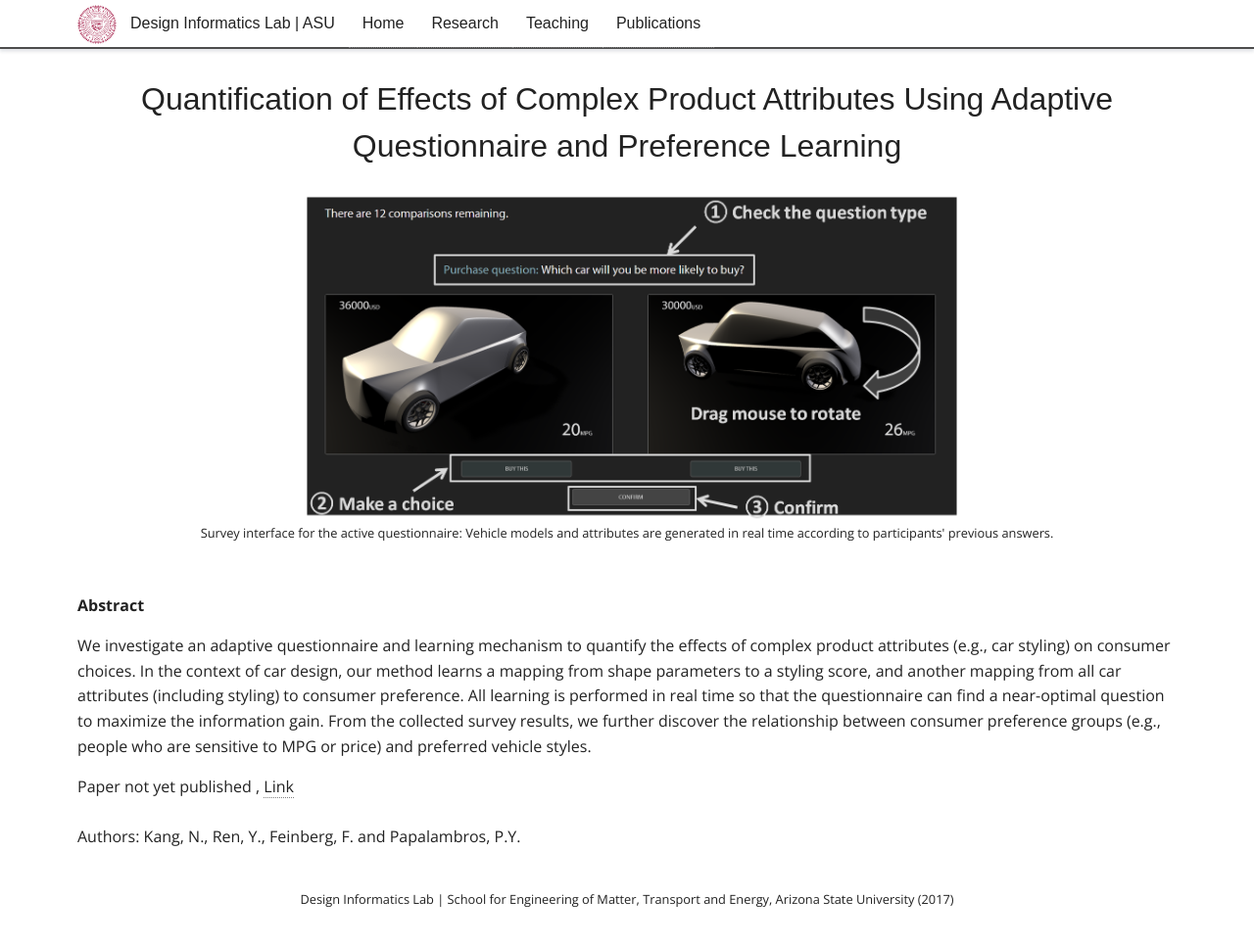
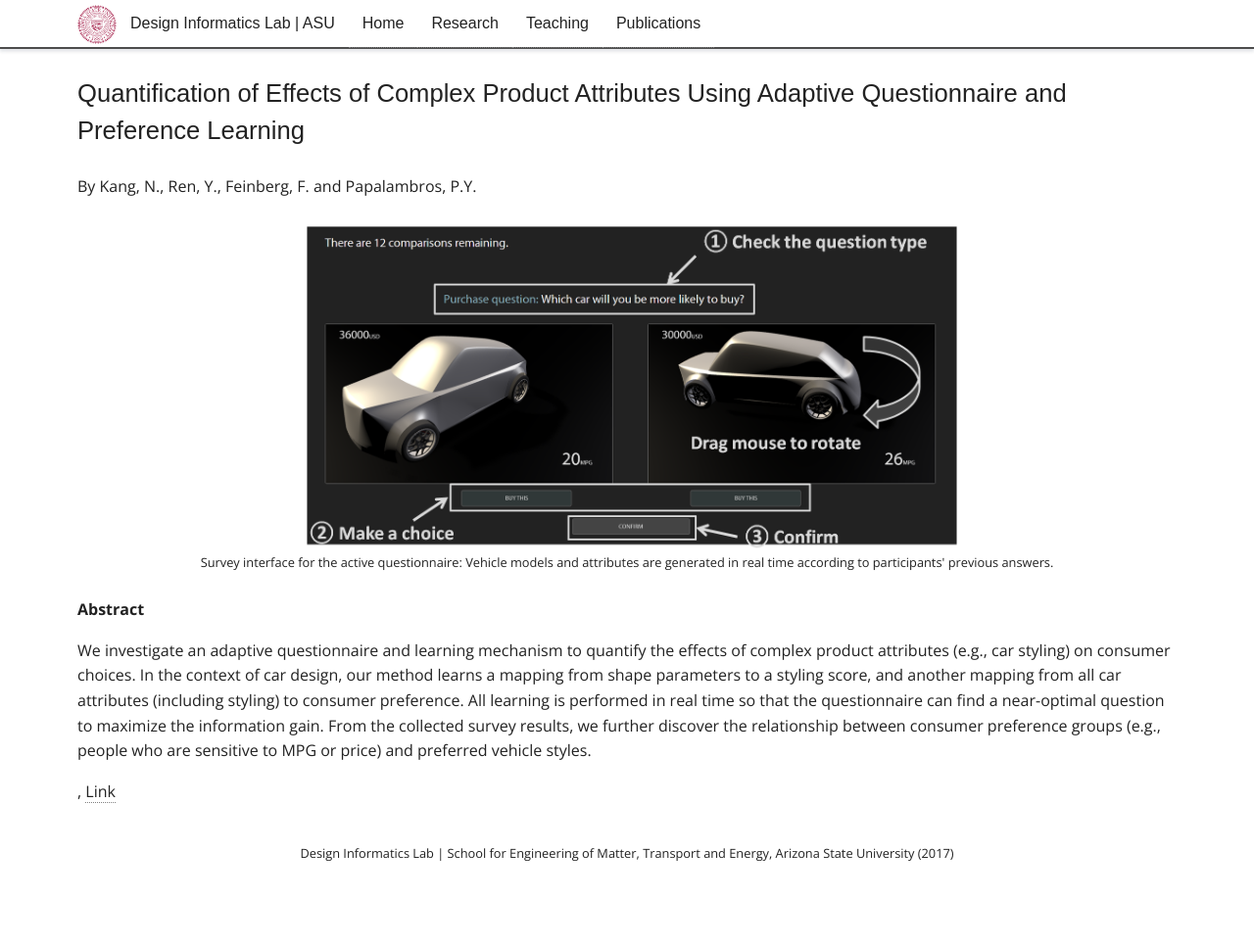
Before and after one commit to DesignInformaticsLab/DesignInformaticsLab.github.io, a Jekyll site: the page built from _posts/research/2016-5-29-carmax.markdown, in a window 1280 px wide and 969 px high. Shown: the top 966 px of the window at 98% size. Built offline with Jekyll 4.4.1, drawn with Linux system fonts in a browser that asks for light colours; some web fonts are replaced.

```diff
--- a/_layouts/project.html
+++ b/_layouts/project.html
@@ -3,18 +3,20 @@
 ---
 
 <div id="project">
-    <h2>{{ page.title }}</h2>
+    <h3>{{ page.title }}</h3>
+    By {{ page.author }}<br><br>
+
     {% if page.summaryimg %}
         <img src="{{ site.url }}/{{ page.summaryimg }}">
-        <div class=caption>{{ page.imgcaption }}</div><br><br>
+        <div class=caption>{{ page.imgcaption }}</div><br>
     {% endif %}
 
-    <b> Abstract </b>
-    <p>{{ page.abstract }}</p>
+    <b> Abstract </b><p>{{ page.abstract }}</p>
     {% if page.paper %}
-        <a href="{{ site.url }}/{{ page.paper }}">Paper</a>
-    {% else %}
-        Paper not yet published
+        <a href="{{ site.url }}/{{ page.paper }}">Most Recent Paper</a>
+    {% endif %}
+    {% if page.paper_remote %}
+        <a href="{{ page.paper_remote }}">Most Recent Paper</a>
     {% endif %}
 
     {% if page.link %}
@@ -27,9 +29,8 @@
 
     {% if page.video %}
     <br><br>
-    <h3> Video </h3>
-    {{ page.video }}
+    <b> Presentation </b><br>
+    <video controls><source src="{{ site.url }}/{{ page.video }}" type="video/mp4">Your browser does not support the video tag.
+    </video>
     {% endif %}
-
-    <br><br>Authors: {{ page.author }}
 </div>
--- a/_papers/references.bib
+++ b/_papers/references.bib
@@ -8,7 +8,7 @@
      web={http://designinformaticslab.github.io/project-crowdsourcing/2016/05/29/carmax.html}
  }
 
-@article{ren2017c,
+@article{ren2017a,
     author = {Ren, Yi and Scott, Clayton},
     title = "Adaptive Questionnaires for Direct Identification of Optimal Product Design",
     journal = {ASME Journal of Mechanical Design},
```
Also changed, not shown: _posts/research/2016-05-25-materialdesign.markdown (+23 -13 lines), 1 other file.
